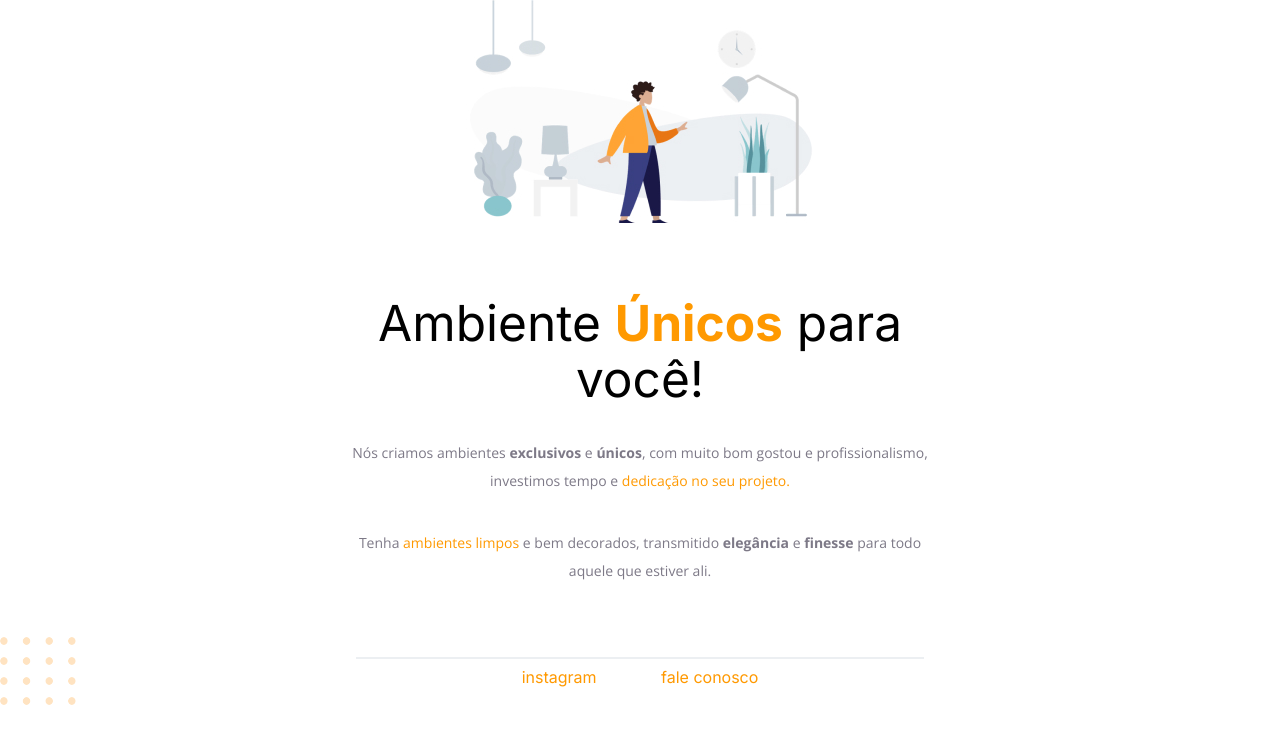
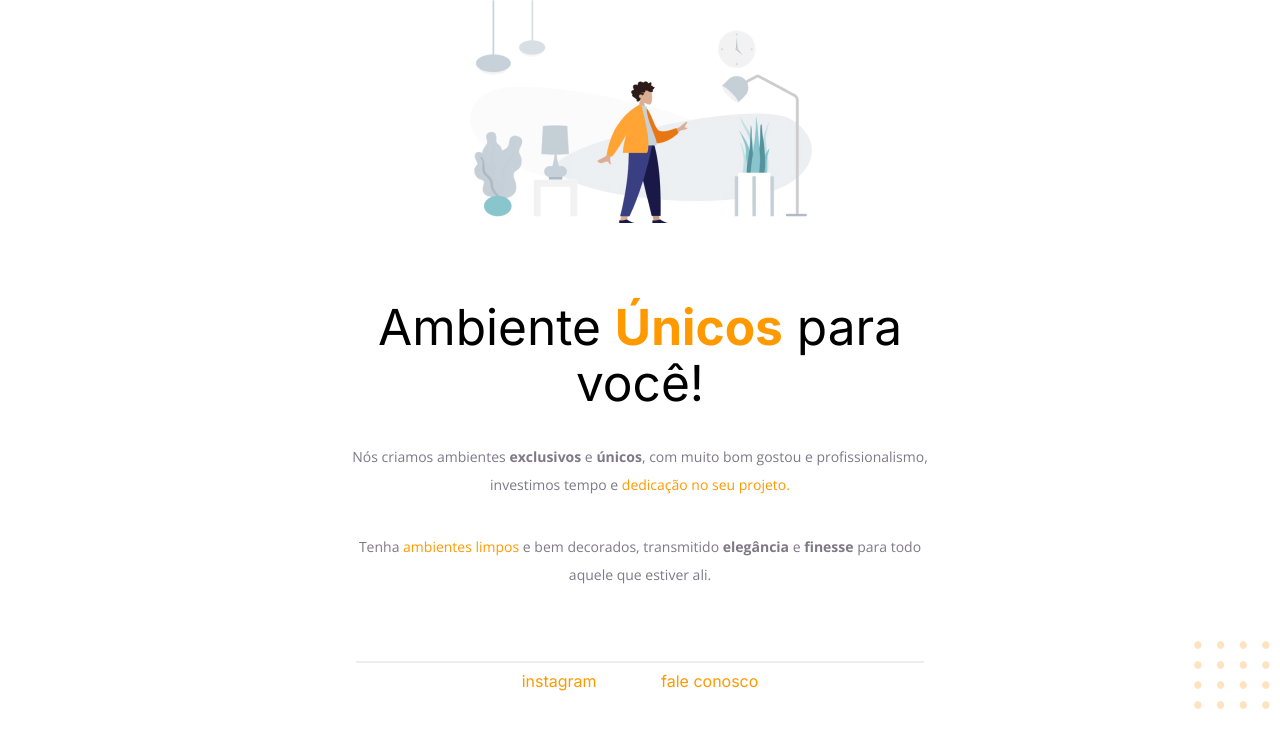
Before and after one commit to MagnoQueiroz/moveis_customizaveis_explorer, a plain HTML site: page index.html in a window 1280 px wide. Drawn offline with nearby package versions, Linux system fonts and the light colour scheme.

Commit message:
add notes(pt-br) in file css, and alterations in html

```diff
--- a/css/style.css
+++ b/css/style.css
@@ -7,30 +7,30 @@
 :root {
   --orange: #ff9900;
 }
+
 body {
   font-family: "Inter", "Open Sans";
-
-  /* width: 100vw; */
-  height: 568px;
-  min-width: 1280px;
+  text-align: center;
   background-color: #ffffff;
 }
+
 span,
 a {
   color: var(--orange);
 }
-.imagem {
-  display: flex;
-  align-items: center;
-  justify-content: center;
+
+/* se quiser pode-se colocar o display flex para tentar alinhar melhor */
+main.content {
+  width:  37rem /*592px*/ ;
+  /* height: 579px; */
+
 }
-main.content {
-  margin-top: 72px;
-  text-align: center;
+main.content img {
+  margin-bottom: 72px;
 }
+
 main.content h1 {
   /*this specificity is 12(element(1) + class(10) + element(1), além de dar peso serve para que eu altere um elemento especifico ao invés de todos */
-  width: 42%;
   font-family: "Inter";
   font-size: 3.1rem;
   line-height: 56px;
@@ -43,11 +43,9 @@ main.content h1 span {
 }
 
 main.content .content-text p {
-  width: 592px;
+
   margin-bottom: 34px;
-  /* margin: 0 344px 0 344px; */
   text-align: center;
-
   font-family: "Open Sans";
   font-weight: 400;
   font-size: 14px;
@@ -56,14 +54,10 @@ main.content .content-text p {
   color: #7d7987;
 }
 
-hr {
-  margin-top: 72px;
-  width: 568px;
-  border: solid 1px #eceff2;
-}
 footer {
   width: 100%;
 }
+
 footer .social-media {
   margin-top: 8px;
   text-align: center;
@@ -76,9 +70,16 @@ footer .social-media {
   text-decoration: none;
 }
 
+.line {
+  border: solid 1px #eceff2;
+  margin-top: 72px;
+  width: 568px;
+}
+
 .balls {
+  text-align: end;
+  display: block;
   margin-top: -50px;
-  text-align: top;
 }
 
 /* disclaimer's
@@ -88,4 +89,7 @@ footer .social-media {
 * line 27: entra o conceito de cascata, ou seja um elemento dentro do outro element -> element
 
 * algumas tags como a tem um comportamento inline(a tag tem comportamento de palavra, se comportando como um caractere, esse é o mesmo esquema para se colocar palavras para o que o usuário veja)
+
+* alinhar ao meio além dos meios tradicionais que são o flex temos por meio do margin, se colocar auto ele tentará alinha ao meio automaticamente a partir do espaço livre
+
 */
--- a/index.html
+++ b/index.html
@@ -19,14 +19,16 @@
     />
   </head>
   <body>
-    <div class="imagem">
-      <img
-        src="./images/img1.jpg"
-        alt="imagem de um jovem em meio a imoveis "
-      />
-    </div>
 
     <main class="content">
+
+      <div class="imagem">
+        <img
+          src="./images/img1.jpg"
+          alt="imagem de um jovem em meio a imoveis "
+        />
+      </div>
+
       <h1>Ambiente <span>Únicos</span> para você!</h1>
 
       <div class="content-text">
@@ -42,8 +44,11 @@
           que estiver ali.
         </p>
       </div>
+
     </main>
-    <hr />
+
+    <div class="line"></div>
+
     <footer>
       <div class="social-media">
         <a href="https://instagram.com" target="_blank">instagram</a>
@@ -60,3 +65,11 @@
     </div>
   </body>
 </html>
+
+<!--
+Alguns elementos, possuem display inlines que deixaram os elementos com comportamento de palavra, ou seja, ele acaba deixando outros elementos ao seu lado, nao ocupando a linha, block ocupa a linha toda, para ser mais especifico todo a largura do conteúdo.
+
+block: em bloco(a linha toda, assim fazendo uma quebra de linha para o proximo conteúdo)
+inline: em linha (faz com que o proximo elemento fique ao lado dele)
+
+-->
```
Also changed, not shown: README.MD.
